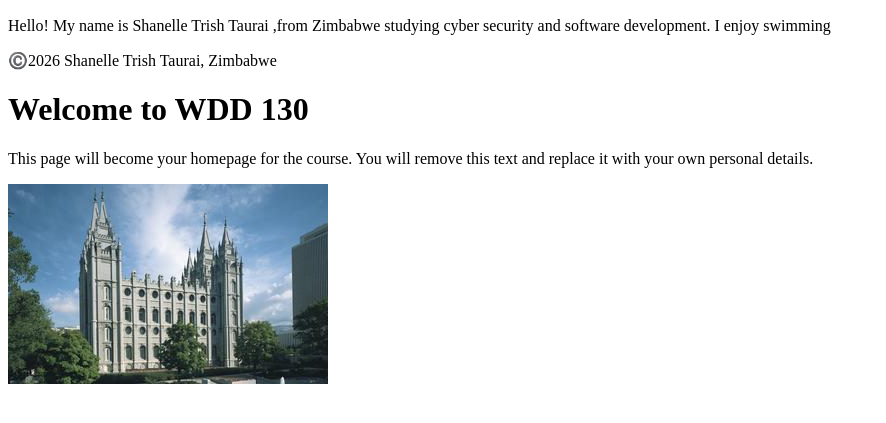
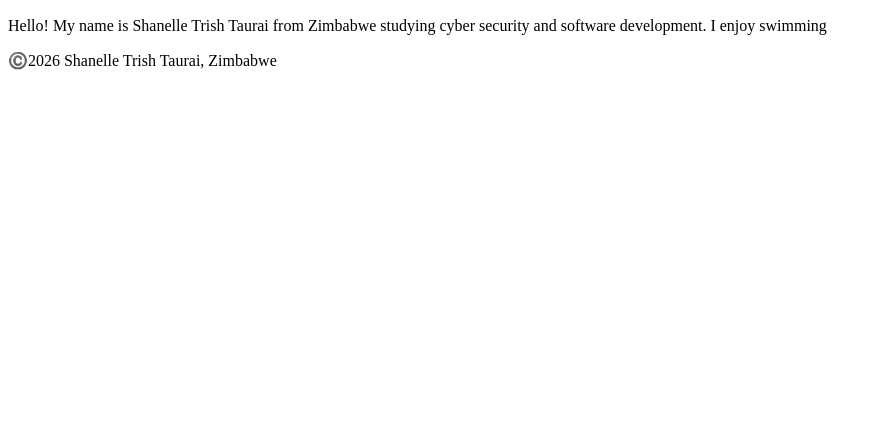
Before and after one commit to zviko29/wdd130, a plain HTML site: page index.html in a window 1280 px wide. Shown: the part 259-682 px from the top of the page, without its empty margins (0-886 px from the left). Drawn offline with Linux system fonts and the light colour scheme.

Commit message:
opened with five server

```diff
--- a/index.html
+++ b/index.html
@@ -18,17 +18,13 @@
     <main>
         <h1>Shanelle Trish Taurai| WDD 130</h1>
         <img src="image/1788007282295.jpg" alt="Hello ,my name is Shanelle Trish Taurai" width="200">
-        <p>Hello! My name is Shanelle Trish Taurai ,from Zimbabwe studying cyber security and software development. I enjoy swimming</p>
+        <p>Hello! My name is Shanelle Trish Taurai from Zimbabwe studying cyber security and software development. I enjoy swimming</p>
 
     </main>
     <footer>
         <p>©️2026 Shanelle Trish Taurai, Zimbabwe</p>
 
     </footer>
-    <h1>Welcome to WDD 130</h1>
-    <p>This page will become your homepage for the course. You will remove this text and replace it with your own personal details.</p>
-
-    <img src="images/salt-lake-temple.jpg" alt="The Salt Lake Temple.">
 </body>
 
 </html>
```
